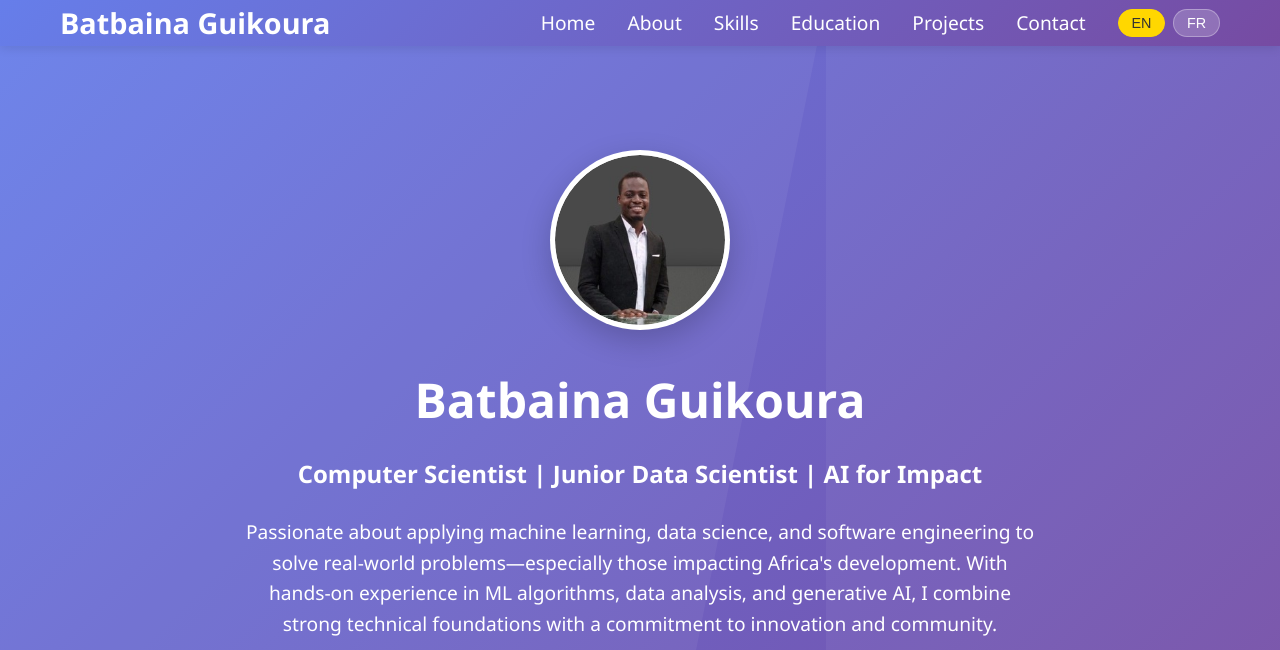
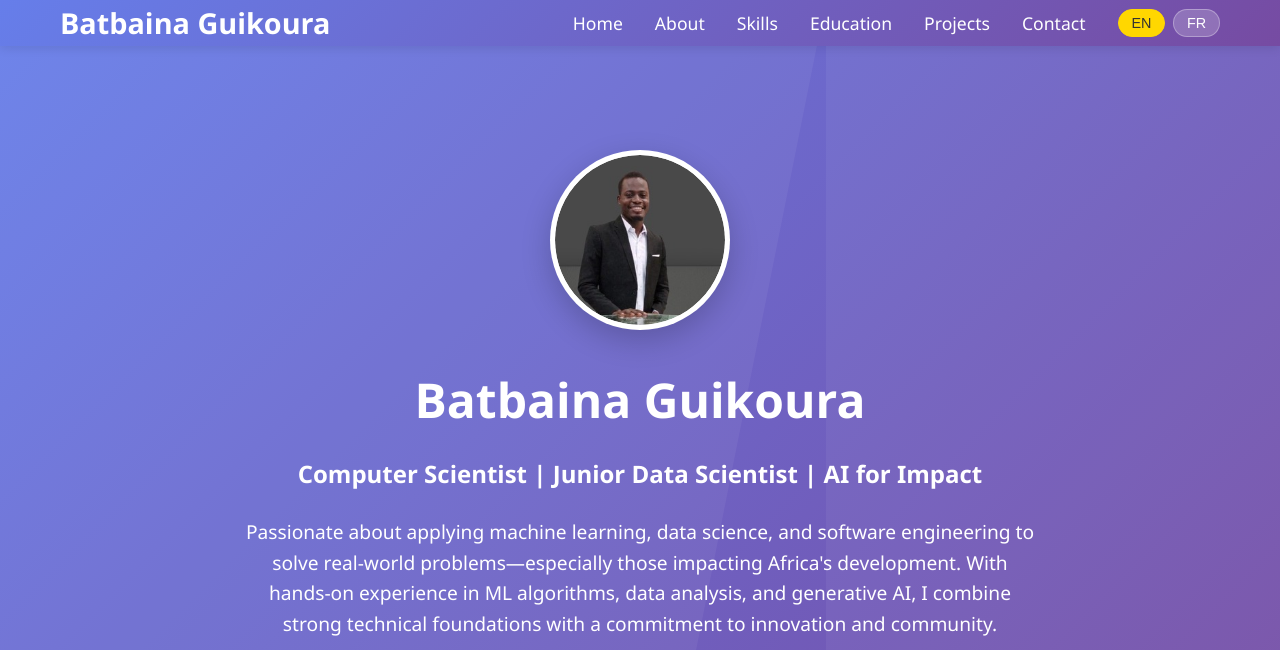
Before and after one commit to Batbaina/Batbaina-portfolio, a plain HTML site: page index.html in a window 1280 px wide. Shown: the top 650 px of the page. Drawn offline with Linux system fonts and the light colour scheme.

Commit message:
Update profile

```diff
--- a/static/css/styles.css
+++ b/static/css/styles.css
@@ -551,12 +551,12 @@ footer {
 
 /* Header plus large et plus haut */
 header .container {
-    max-width: 150%;
+    max-width: 100%;
     padding: 0 60px;
 }
 
 nav {
-    padding: 4rem 0; /* Plus de hauteur */
+    padding: 2rem 0; /* Plus de hauteur */
 }
 
 .logo {
@@ -564,5 +564,5 @@ nav {
 }
 
 .nav-links a {
-    font-size: 1.2rem; /* Navigation plus lisible */
+    font-size: 1.1rem; /* Navigation plus lisible */
 }
```
